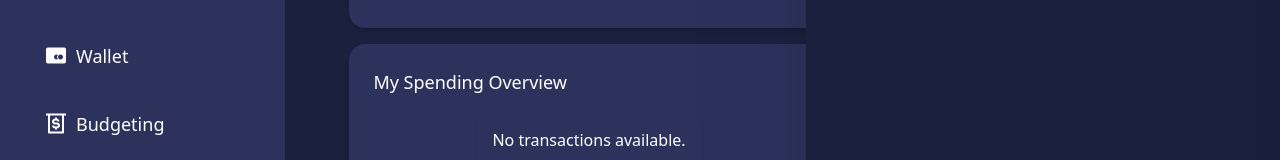
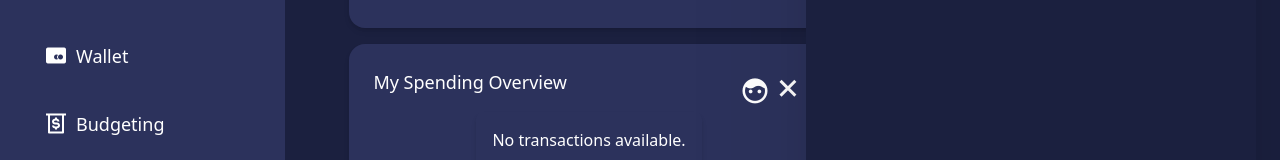
Before and after one commit to willofcode/Smartwallet, a React (Vite) app in the folder client/: page /dashboard in a window 1280 px wide. Shown: the part 286-446 px from the top of the page. Built offline with nearby package versions, Linux system fonts and the light colour scheme.

Commit message:
Add the hovering icon and the close button to minimize the chatbot

```diff
--- a/client/src/components/Chatbot.jsx
+++ b/client/src/components/Chatbot.jsx
@@ -7,6 +7,7 @@ import ChatbotMessage from './ChatbotMessage'
 
 const Chatbot = () => {
     const [chatHistory, setChatHistory] = useState([]);
+    const [showChat, setShowChat] = useState(false);
 
     //should be changed later
     const userId = 'defaultUser';
@@ -42,7 +43,13 @@ const Chatbot = () => {
         }
     };
   return (
-    <div className='container'>
+    <div className={`container ${showChat ? "show-chat" : ""}`}>
+        {/*Toggles the showChat value when button is clicked*/}
+        <button onClick={() => setShowChat(prev => !prev)}
+        id = "toggle">
+            <span className='bx bxs-face text-3xl mr-.5'></span>
+            <span className='bx bx-x  text-4xl mr-.5'></span>
+        </button>
         <div className='popup'>
             {/*Header of Chatbot*/}
             <div className='header'>
```
